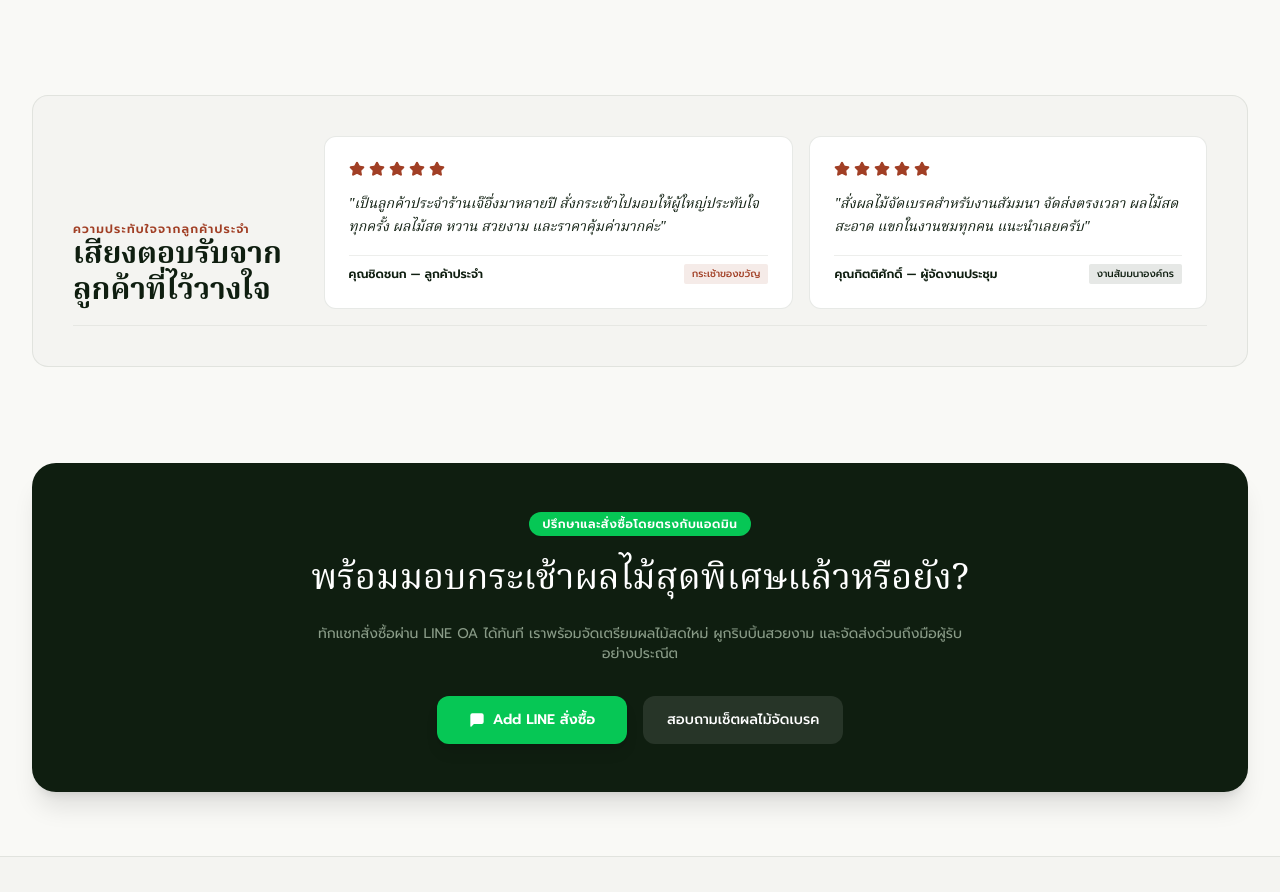
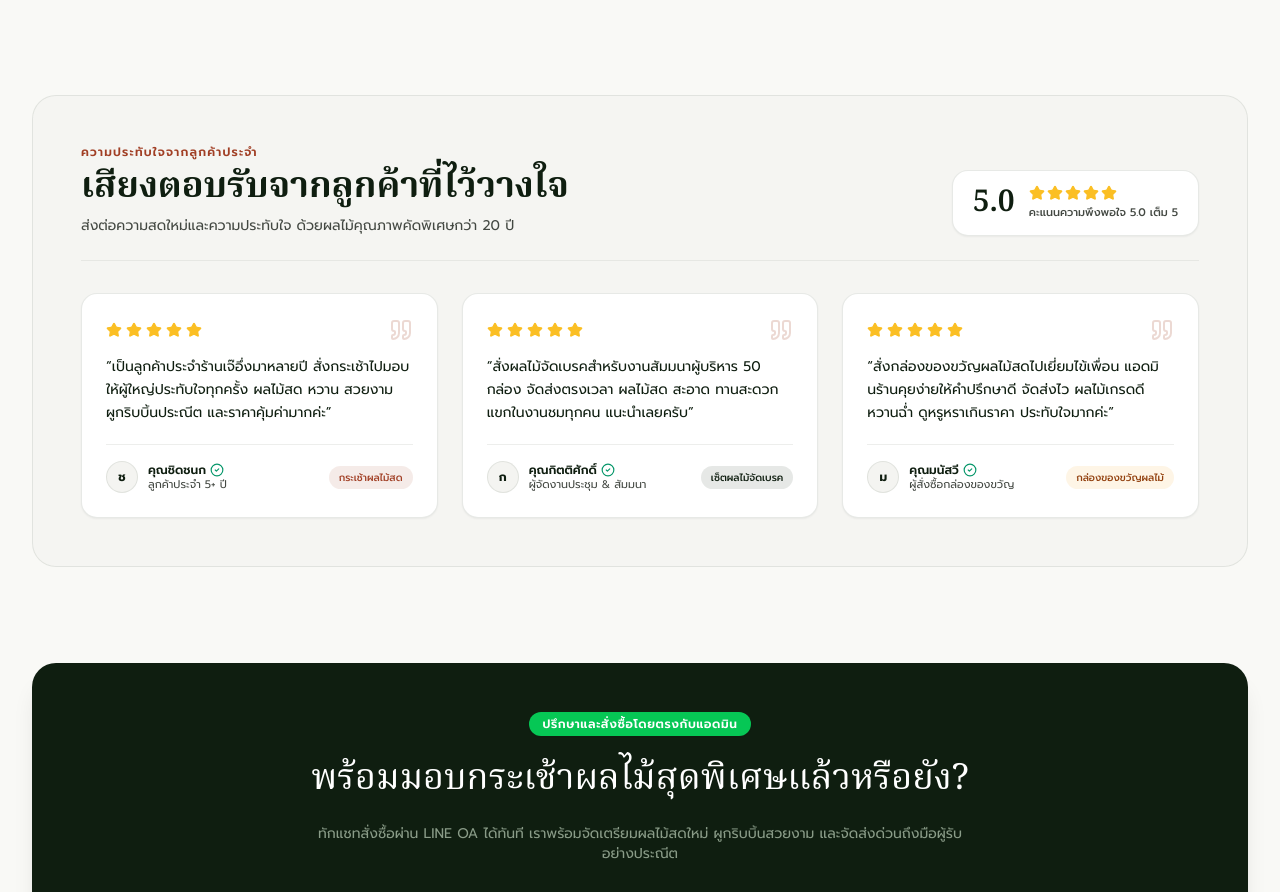
Before and after one commit to oporlet15-cellular/pittaya-fruits, a Next.js app: page / in a window 1280 px wide. Shown: the part 3045-3937 px from the top of the page. Built offline with nearby package versions, Linux system fonts and the light colour scheme.

Commit message:
style: redesign testimonials section into modern 3-column layout with 5.0 score badge

```diff
--- a/app/page.tsx
+++ b/app/page.tsx
@@ -7,7 +7,7 @@ import ProductCard from '@/components/ProductCard';
 import HowToOrderBar from '@/components/HowToOrderBar';
 import { useCart } from '@/lib/cartContext';
 import { useLanguage } from '@/lib/languageContext';
-import { MessageSquare, ArrowRight, Sparkles, ShieldCheck, Award, Star, Truck, HeartHandshake, CheckCircle2 } from 'lucide-react';
+import { MessageSquare, ArrowRight, Sparkles, ShieldCheck, Award, Star, Truck, HeartHandshake, CheckCircle2, Quote } from 'lucide-react';
 import { LINE_OA_CONFIG } from '@/lib/productsData';
 
 export default function HomePage() {
@@ -152,49 +152,106 @@ export default function HomePage() {
       </section>
 
       {/* Verified Patron Reviews Section */}
-      <section className="bg-surface-container-low rounded-2xl p-6 sm:p-10 border border-outline-variant/40 space-y-8">
-        <div className="flex flex-col sm:flex-row sm:items-end justify-between gap-4 border-b border-outline-variant/30 pb-4">
-          <div>
+      <section className="bg-surface-container-low/70 rounded-3xl p-6 sm:p-10 lg:p-12 border border-outline-variant/40 space-y-8">
+        {/* Section Header */}
+        <div className="flex flex-col md:flex-row md:items-end justify-between gap-6 border-b border-outline-variant/30 pb-6">
+          <div className="space-y-2">
             <span className="text-secondary font-semibold text-xs uppercase tracking-widest block">
               {t('patronBadge')}
             </span>
-            <h2 className="font-serif text-2xl sm:text-3xl text-primary font-semibold">
+            <h2 className="font-serif text-2xl sm:text-3xl lg:text-4xl text-primary font-semibold">
               {t('patronTitle')}
             </h2>
+            <p className="text-xs sm:text-sm text-on-surface-variant max-w-xl leading-relaxed">
+              {t('patronSubtitle')}
+            </p>
           </div>
-          <div className="bg-surface-container-lowest p-6 rounded-xl border border-outline-variant/40 space-y-4">
-            <div className="flex text-secondary gap-1">
+
+          {/* Rating Summary Card */}
+          <div className="flex items-center gap-3.5 bg-white px-5 py-3.5 rounded-2xl border border-outline-variant/40 shadow-sm self-start md:self-auto shrink-0">
+            <div className="text-3xl font-serif font-bold text-primary leading-none">5.0</div>
+            <div className="space-y-1">
+              <div className="flex text-amber-400 gap-0.5">
                 {[...Array(5)].map((_, i) => (
                   <Star key={i} className="w-4 h-4 fill-current" />
                 ))}
               </div>
-            <p className="font-serif text-sm text-primary italic leading-relaxed">
-              {t('review1Text')}
+              <p className="text-[11px] text-on-surface-variant font-medium">
+                {t('patronRatingBadge')}
               </p>
-            <div className="flex items-center justify-between text-xs text-on-surface-variant pt-2 border-t border-outline-variant/30">
-              <span className="font-semibold text-primary">{t('review1Author')}</span>
-              <span className="text-[10px] bg-secondary/10 text-secondary px-2 py-0.5 rounded font-medium">
-                {language === 'th' ? 'กระเช้าของขวัญ' : 'Gift Basket'}
-              </span>
+            </div>
           </div>
         </div>
 
-          <div className="bg-surface-container-lowest p-6 rounded-xl border border-outline-variant/40 space-y-4">
-            <div className="flex text-secondary gap-1">
+        {/* Reviews Cards Grid */}
+        <div className="grid grid-cols-1 md:grid-cols-3 gap-6">
+          {[
+            {
+              text: t('review1Text'),
+              author: t('review1Author'),
+              role: t('review1Role'),
+              tag: t('review1Tag'),
+              initial: language === 'th' ? 'ช' : 'C',
+              tagColor: 'bg-secondary/10 text-secondary',
+            },
+            {
+              text: t('review2Text'),
+              author: t('review2Author'),
+              role: t('review2Role'),
+              tag: t('review2Tag'),
+              initial: language === 'th' ? 'ก' : 'K',
+              tagColor: 'bg-primary/10 text-primary',
+            },
+            {
+              text: t('review3Text'),
+              author: t('review3Author'),
+              role: t('review3Role'),
+              tag: t('review3Tag'),
+              initial: language === 'th' ? 'ม' : 'M',
+              tagColor: 'bg-amber-500/10 text-amber-800',
+            },
+          ].map((rev, idx) => (
+            <div
+              key={idx}
+              className="bg-white rounded-2xl p-6 border border-outline-variant/40 shadow-sm hover:shadow-md transition-all duration-300 flex flex-col justify-between space-y-5 group"
+            >
+              <div className="space-y-3.5">
+                {/* Stars & Quote Icon */}
+                <div className="flex items-center justify-between">
+                  <div className="flex text-amber-400 gap-1">
                     {[...Array(5)].map((_, i) => (
                       <Star key={i} className="w-4 h-4 fill-current" />
                     ))}
                   </div>
-            <p className="font-serif text-sm text-primary italic leading-relaxed">
-              {t('review2Text')}
+                  <Quote className="w-6 h-6 text-secondary/20 group-hover:text-secondary/40 transition-colors" />
+                </div>
+
+                {/* Review Text */}
+                <p className="text-primary text-sm leading-relaxed font-sans">
+                  “{rev.text}”
                 </p>
-            <div className="flex items-center justify-between text-xs text-on-surface-variant pt-2 border-t border-outline-variant/30">
-              <span className="font-semibold text-primary">{t('review2Author')}</span>
-              <span className="text-[10px] bg-primary/10 text-primary px-2 py-0.5 rounded font-medium">
-                {language === 'th' ? 'งานสัมมนาองค์กร' : 'Corporate Event'}
+              </div>
+
+              {/* Author Footer */}
+              <div className="pt-4 border-t border-outline-variant/30 flex items-center justify-between gap-2">
+                <div className="flex items-center gap-2.5">
+                  <div className="w-8 h-8 rounded-full bg-surface-container-low text-primary font-bold text-xs flex items-center justify-center border border-outline-variant/40 shrink-0">
+                    {rev.initial}
+                  </div>
+                  <div>
+                    <div className="flex items-center gap-1">
+                      <span className="font-semibold text-xs text-primary">{rev.author}</span>
+                      <CheckCircle2 className="w-3.5 h-3.5 text-emerald-600 shrink-0" />
+                    </div>
+                    <span className="text-[11px] text-on-surface-variant block leading-tight">{rev.role}</span>
+                  </div>
+                </div>
+                <span className={`text-[10px] ${rev.tagColor} px-2.5 py-1 rounded-full font-medium whitespace-nowrap`}>
+                  {rev.tag}
                 </span>
               </div>
             </div>
+          ))}
         </div>
       </section>
 
--- a/lib/translations.ts
+++ b/lib/translations.ts
@@ -113,10 +113,21 @@ export const TRANSLATIONS = {
     // Testimonials
     patronBadge: 'ความประทับใจจากลูกค้าประจำ',
     patronTitle: 'เสียงตอบรับจากลูกค้าที่ไว้วางใจ',
-    review1Text: '"เป็นลูกค้าประจำร้านเจ๊อึ่งมาหลายปี สั่งกระเช้าไปมอบให้ผู้ใหญ่ประทับใจทุกครั้ง ผลไม้สด หวาน สวยงาม และราคาคุ้มค่ามากค่ะ"',
-    review1Author: 'คุณชิดชนก — ลูกค้าประจำ',
-    review2Text: '"สั่งผลไม้จัดเบรคสำหรับงานสัมมนา จัดส่งตรงเวลา ผลไม้สด สะอาด แขกในงานชมทุกคน แนะนำเลยครับ"',
-    review2Author: 'คุณกิตติศักดิ์ — ผู้จัดงานประชุม',
+    patronSubtitle: 'ส่งต่อความสดใหม่และความประทับใจ ด้วยผลไม้คุณภาพคัดพิเศษกว่า 20 ปี',
+    patronRatingBadge: 'คะแนนความพึงพอใจ 5.0 เต็ม 5',
+    patronVerifiedNote: 'ลูกค้าประจำ & รีวิวจริง',
+    review1Text: 'เป็นลูกค้าประจำร้านเจ๊อึ่งมาหลายปี สั่งกระเช้าไปมอบให้ผู้ใหญ่ประทับใจทุกครั้ง ผลไม้สด หวาน สวยงาม ผูกริบบิ้นประณีต และราคาคุ้มค่ามากค่ะ',
+    review1Author: 'คุณชิดชนก',
+    review1Role: 'ลูกค้าประจำ 5+ ปี',
+    review1Tag: 'กระเช้าผลไม้สด',
+    review2Text: 'สั่งผลไม้จัดเบรคสำหรับงานสัมมนาผู้บริหาร 50 กล่อง จัดส่งตรงเวลา ผลไม้สด สะอาด ทานสะดวก แขกในงานชมทุกคน แนะนำเลยครับ',
+    review2Author: 'คุณกิตติศักดิ์',
+    review2Role: 'ผู้จัดงานประชุม & สัมมนา',
+    review2Tag: 'เซ็ตผลไม้จัดเบรค',
+    review3Text: 'สั่งกล่องของขวัญผลไม้สดไปเยี่ยมไข้เพื่อน แอดมินร้านคุยง่ายให้คำปรึกษาดี จัดส่งไว ผลไม้เกรดดี หวานฉ่ำ ดูหรูหราเกินราคา ประทับใจมากค่ะ',
+    review3Author: 'คุณมนัสวี',
+    review3Role: 'ผู้สั่งซื้อกล่องของขวัญ',
+    review3Tag: 'กล่องของขวัญผลไม้',
 
     // Footer
     warrantyTitle: 'ผลไม้สด คัดสรรคุณภาพ',
@@ -246,10 +257,21 @@ export const TRANSLATIONS = {
     // Testimonials
     patronBadge: 'Customer Stories',
     patronTitle: 'Words from Our Loyal Customers',
-    review1Text: '"I have been buying fruit baskets from Jay Eung for years. Always exceptionally fresh, beautifully arranged, and very fair prices."',
-    review1Author: 'Chidchanok M. — Loyal Customer',
-    review2Text: '"Ordered 30 fruit boxes for our executive seminar break. Prompt car delivery, clean fruit, and our guests were very impressed."',
-    review2Author: 'Kittisak S. — Event Coordinator',
+    patronSubtitle: 'Delivering exceptional freshness and heartfelt gifting for over 20 years.',
+    patronRatingBadge: '5.0 out of 5 Rating',
+    patronVerifiedNote: 'Verified Customer Reviews',
+    review1Text: 'I have been ordering fruit baskets from Jay Eung for years to present to senior relatives. Fresh, sweet, beautifully tied with ribbons, and great value.',
+    review1Author: 'Chidchanok M.',
+    review1Role: 'Loyal Customer (5+ Years)',
+    review1Tag: 'Fresh Fruit Basket',
+    review2Text: 'Ordered 50 fruit break boxes for an executive conference. Prompt platform car delivery, clean, ready to eat, and guests were all impressed. Highly recommend!',
+    review2Author: 'Kittisak S.',
+    review2Role: 'Corporate Event Organizer',
+    review2Tag: 'Fruit Break Box',
+    review3Text: 'Ordered a fruit gift box for a friend. The team was so helpful on LINE, dispatch was prompt, and the fruits were peak sweetness. Looks much more luxurious than the price!',
+    review3Author: 'Manatsawee P.',
+    review3Role: 'Gift Box Customer',
+    review3Tag: 'Fruit Gift Box',
 
     // Footer
     warrantyTitle: 'Fresh Quality Guaranteed',
```
Lines whose indentation alone changed are shown as unchanged.
